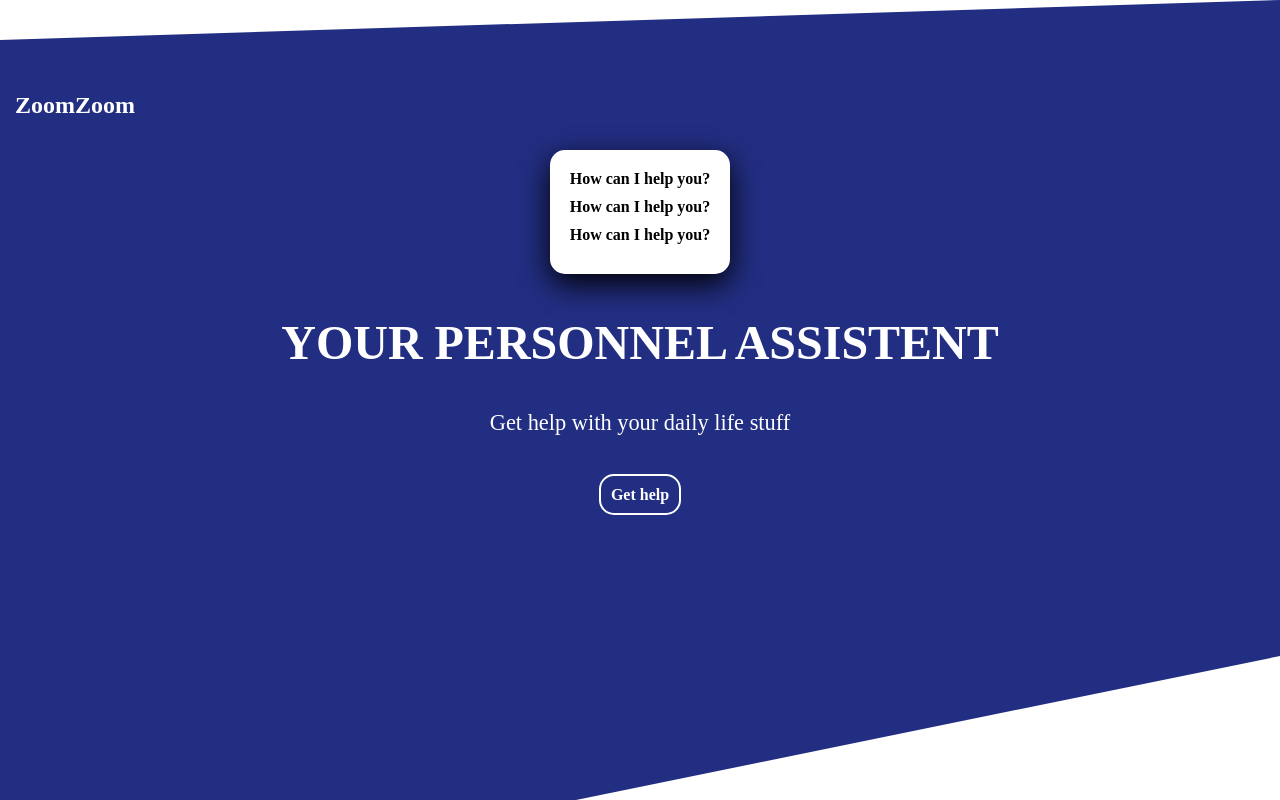
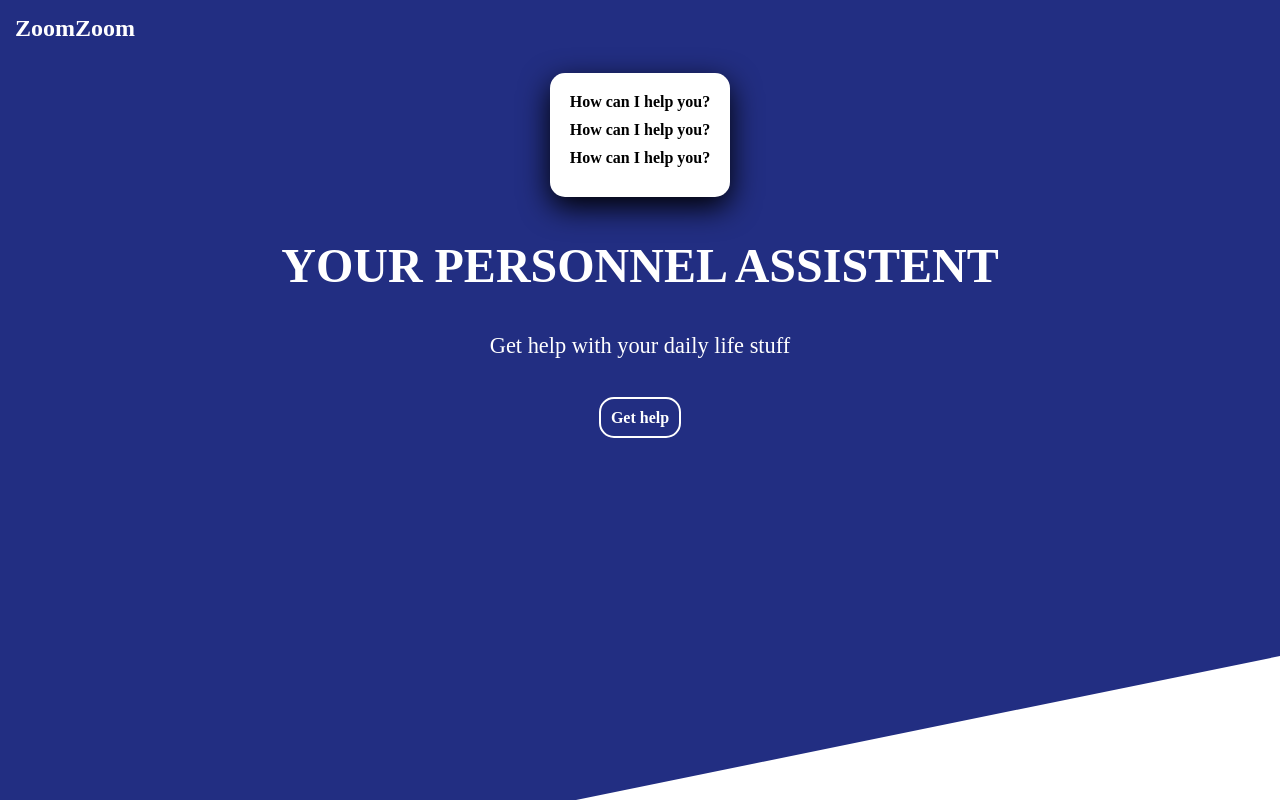
Before and after one commit to Shivaraj2003/SASS, a plain HTML site: page index.html in a window 1280 px wide. Drawn offline with Linux system fonts and the light colour scheme.

Commit message:
Updated Logo

```diff
--- a/css/main.scss
+++ b/css/main.scss
@@ -13,7 +13,7 @@ body{
     height: 100%;
     margin: 0;
     #bg{
-        clip-path: polygon(100% 0,100% 82%,45% 100%,0 100%,0 5%);
+        clip-path: polygon(100% 0,100% 82%,45% 100%,0 100%,0 0);
         background-color:color(secondary);
         width: 100%;
         height: 100%;
@@ -27,7 +27,7 @@ body{
         text-decoration: none;
         padding:$padding;
         display: block;
-        margin-top: 6%;
+
         font-size: 1.5em;
 
     }
```
Also changed, not shown: css/main.css, 1 other file.
